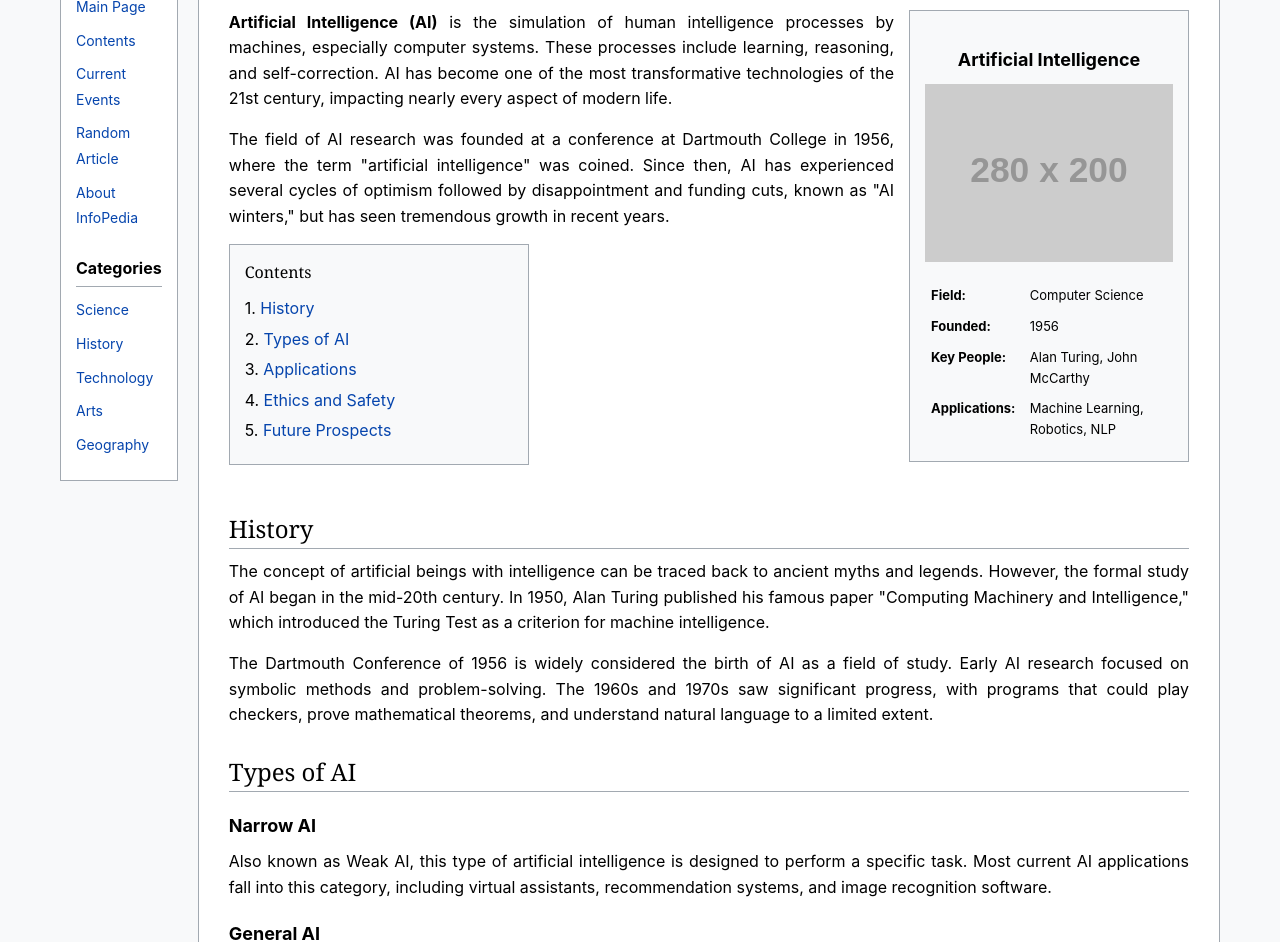
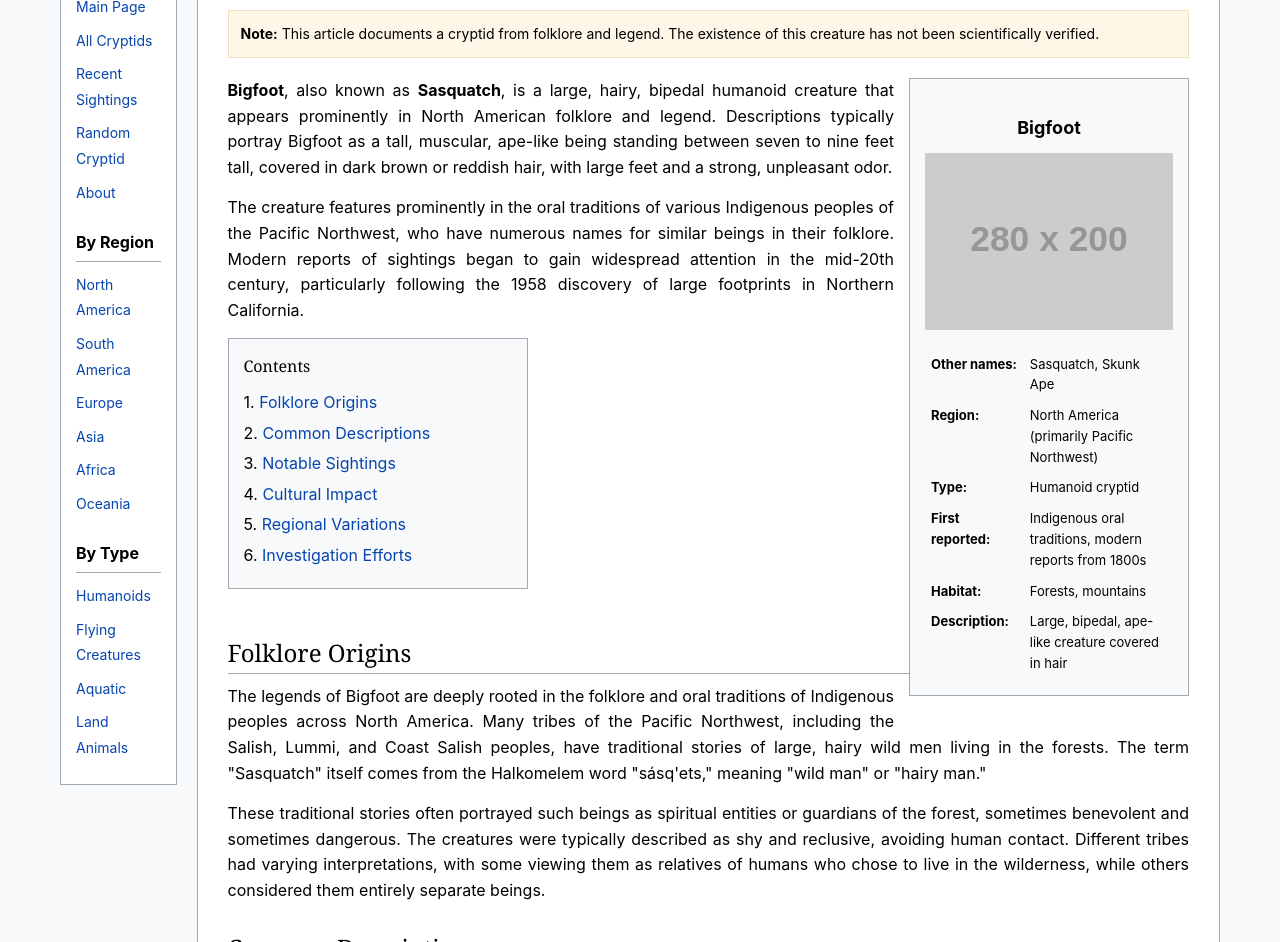
Before and after one commit to S3nsis/The-Lore-Compensory, a plain HTML site: page index.html in a window 1280 px wide. Shown: the part 212-1154 px from the top of the page. Drawn offline with Linux system fonts and the light colour scheme; placeholder pictures from the web are drawn by us.

Commit message:
Update index.html

```diff
--- a/index.html
+++ b/index.html
@@ -3,7 +3,7 @@
 <head>
     <meta charset="UTF-8">
     <meta name="viewport" content="width=device-width, initial-scale=1.0">
-    <title>InfoPedia - Free Encyclopedia</title>
+    <title>CryptidPedia - Encyclopedia of Cryptids in Folklore & Legends</title>
     <style>
         * {
             margin: 0;
@@ -35,7 +35,7 @@
         .logo {
             font-size: 28px;
             font-weight: bold;
-            color: #000;
+            color: #2c5f2d;
             text-decoration: none;
         }
 
@@ -225,6 +225,14 @@
             text-decoration: none;
         }
 
+        .notice {
+            background-color: #fef6e7;
+            border: 1px solid #f0e0c0;
+            padding: 12px;
+            margin-bottom: 20px;
+            font-size: 14px;
+        }
+
         footer {
             max-width: 1200px;
             margin: 30px auto 20px;
@@ -255,16 +263,16 @@
 <body>
     <header>
         <div class="header-content">
-            <a href="#" class="logo">InfoPedia</a>
+            <a href="index.html" class="logo">CryptidPedia</a>
             <div class="search-box">
-                <input type="text" placeholder="Search InfoPedia...">
+                <input type="text" placeholder="Search cryptids...">
             </div>
         </div>
     </header>
 
     <nav>
         <div class="nav-content">
-            <a href="#">Article</a>
+            <a href="index.html">Article</a>
             <a href="#">Talk</a>
             <a href="#">Edit</a>
             <a href="#">History</a>
@@ -275,94 +283,133 @@
         <aside class="sidebar">
             <h3>Navigation</h3>
             <ul>
-                <li><a href="#">Main Page</a></li>
-                <li><a href="#">Contents</a></li>
-                <li><a href="#">Current Events</a></li>
-                <li><a href="#">Random Article</a></li>
-                <li><a href="#">About InfoPedia</a></li>
+                <li><a href="index.html">Main Page</a></li>
+                <li><a href="#">All Cryptids</a></li>
+                <li><a href="#">Recent Sightings</a></li>
+                <li><a href="#">Random Cryptid</a></li>
+                <li><a href="#">About</a></li>
             </ul>
 
-            <h3 style="margin-top: 25px;">Categories</h3>
+            <h3 style="margin-top: 25px;">By Region</h3>
             <ul>
-                <li><a href="#">Science</a></li>
-                <li><a href="#">History</a></li>
-                <li><a href="#">Technology</a></li>
-                <li><a href="#">Arts</a></li>
-                <li><a href="#">Geography</a></li>
+                <li><a href="#">North America</a></li>
+                <li><a href="#">South America</a></li>
+                <li><a href="#">Europe</a></li>
+                <li><a href="#">Asia</a></li>
+                <li><a href="#">Africa</a></li>
+                <li><a href="#">Oceania</a></li>
+            </ul>
+
+            <h3 style="margin-top: 25px;">By Type</h3>
+            <ul>
+                <li><a href="#">Humanoids</a></li>
+                <li><a href="#">Flying Creatures</a></li>
+                <li><a href="#">Aquatic</a></li>
+                <li><a href="#">Land Animals</a></li>
             </ul>
         </aside>
 
         <main>
-            <h1>Artificial Intelligence</h1>
+            <h1>Bigfoot (Sasquatch)</h1>
+
+            <div class="notice">
+                <strong>Note:</strong> This article documents a cryptid from folklore and legend. The existence of this creature has not been scientifically verified.
+            </div>
 
             <div class="infobox">
-                <h3>Artificial Intelligence</h3>
-                <img src="https://via.placeholder.com/280x200/4A90E2/FFFFFF?text=AI+Concept" alt="AI Illustration">
+                <h3>Bigfoot</h3>
+                <img src="https://via.placeholder.com/280x200/3d5a3d/FFFFFF?text=Bigfoot" alt="Bigfoot illustration">
                 <table>
                     <tr>
-                        <td>Field:</td>
-                        <td>Computer Science</td>
+                        <td>Other names:</td>
+                        <td>Sasquatch, Skunk Ape</td>
                     </tr>
                     <tr>
-                        <td>Founded:</td>
-                        <td>1956</td>
+                        <td>Region:</td>
+                        <td>North America (primarily Pacific Northwest)</td>
                     </tr>
                     <tr>
-                        <td>Key People:</td>
-                        <td>Alan Turing, John McCarthy</td>
+                        <td>Type:</td>
+                        <td>Humanoid cryptid</td>
                     </tr>
                     <tr>
-                        <td>Applications:</td>
-                        <td>Machine Learning, Robotics, NLP</td>
+                        <td>First reported:</td>
+                        <td>Indigenous oral traditions, modern reports from 1800s</td>
+                    </tr>
+                    <tr>
+                        <td>Habitat:</td>
+                        <td>Forests, mountains</td>
+                    </tr>
+                    <tr>
+                        <td>Description:</td>
+                        <td>Large, bipedal, ape-like creature covered in hair</td>
                     </tr>
                 </table>
             </div>
 
-            <p><strong>Artificial Intelligence (AI)</strong> is the simulation of human intelligence processes by machines, especially computer systems. These processes include learning, reasoning, and self-correction. AI has become one of the most transformative technologies of the 21st century, impacting nearly every aspect of modern life.</p>
+            <p><strong>Bigfoot</strong>, also known as <strong>Sasquatch</strong>, is a large, hairy, bipedal humanoid creature that appears prominently in North American folklore and legend. Descriptions typically portray Bigfoot as a tall, muscular, ape-like being standing between seven to nine feet tall, covered in dark brown or reddish hair, with large feet and a strong, unpleasant odor.</p>
 
-            <p>The field of AI research was founded at a conference at Dartmouth College in 1956, where the term "artificial intelligence" was coined. Since then, AI has experienced several cycles of optimism followed by disappointment and funding cuts, known as "AI winters," but has seen tremendous growth in recent years.</p>
+            <p>The creature features prominently in the oral traditions of various Indigenous peoples of the Pacific Northwest, who have numerous names for similar beings in their folklore. Modern reports of sightings began to gain widespread attention in the mid-20th century, particularly following the 1958 discovery of large footprints in Northern California.</p>
 
             <div class="toc">
                 <h2>Contents</h2>
                 <ul>
-                    <li>1. <a href="#history">History</a></li>
-                    <li>2. <a href="#types">Types of AI</a></li>
-                    <li>3. <a href="#applications">Applications</a></li>
-                    <li>4. <a href="#ethics">Ethics and Safety</a></li>
-                    <li>5. <a href="#future">Future Prospects</a></li>
+                    <li>1. <a href="#folklore">Folklore Origins</a></li>
+                    <li>2. <a href="#descriptions">Common Descriptions</a></li>
+                    <li>3. <a href="#sightings">Notable Sightings</a></li>
+                    <li>4. <a href="#cultural">Cultural Impact</a></li>
+                    <li>5. <a href="#regional">Regional Variations</a></li>
+                    <li>6. <a href="#investigation">Investigation Efforts</a></li>
                 </ul>
             </div>
 
-            <h2 id="history">History</h2>
-            <p>The concept of artificial beings with intelligence can be traced back to ancient myths and legends. However, the formal study of AI began in the mid-20th century. In 1950, Alan Turing published his famous paper "Computing Machinery and Intelligence," which introduced the Turing Test as a criterion for machine intelligence.</p>
+            <h2 id="folklore">Folklore Origins</h2>
+            <p>The legends of Bigfoot are deeply rooted in the folklore and oral traditions of Indigenous peoples across North America. Many tribes of the Pacific Northwest, including the Salish, Lummi, and Coast Salish peoples, have traditional stories of large, hairy wild men living in the forests. The term "Sasquatch" itself comes from the Halkomelem word "sásq'ets," meaning "wild man" or "hairy man."</p>
 
-            <p>The Dartmouth Conference of 1956 is widely considered the birth of AI as a field of study. Early AI research focused on symbolic methods and problem-solving. The 1960s and 1970s saw significant progress, with programs that could play checkers, prove mathematical theorems, and understand natural language to a limited extent.</p>
+            <p>These traditional stories often portrayed such beings as spiritual entities or guardians of the forest, sometimes benevolent and sometimes dangerous. The creatures were typically described as shy and reclusive, avoiding human contact. Different tribes had varying interpretations, with some viewing them as relatives of humans who chose to live in the wilderness, while others considered them entirely separate beings.</p>
 
-            <h2 id="types">Types of AI</h2>
+            <h2 id="descriptions">Common Descriptions</h2>
 
-            <h3>Narrow AI</h3>
-            <p>Also known as Weak AI, this type of artificial intelligence is designed to perform a specific task. Most current AI applications fall into this category, including virtual assistants, recommendation systems, and image recognition software.</p>
+            <h3>Physical Characteristics</h3>
+            <p>According to folklore and eyewitness accounts, Bigfoot is typically described as standing seven to nine feet tall, with some reports claiming heights of up to ten feet. The creature is said to be covered entirely in hair, usually dark brown, reddish-brown, or black in color. The build is described as massive and muscular, with broad shoulders and long arms that extend past the knees.</p>
 
-            <h3>General AI</h3>
-            <p>Also called Strong AI or AGI (Artificial General Intelligence), this refers to machines that would possess the ability to apply intelligence to any problem, rather than just one specific problem. True AGI remains theoretical and has not yet been achieved.</p>
+            <p>The face is often described as a mix between human and ape features, with a pronounced brow ridge, flat nose, and minimal neck. The footprints attributed to the creature are exceptionally large, typically measuring 15 to 24 inches in length, which gave rise to the name "Bigfoot." Many accounts also mention a strong, foul odor accompanying sightings.</p>
 
-            <h3>Superintelligence</h3>
-            <p>This hypothetical form of AI would surpass human intelligence across all domains. It remains a topic of speculation and debate among researchers and philosophers.</p>
+            <h3>Behavior Patterns</h3>
+            <p>Folklore and reported encounters describe Bigfoot as predominantly nocturnal and extremely elusive. The creature is said to be highly intelligent and cautious, actively avoiding human contact. Various accounts describe vocalizations ranging from high-pitched screams to low, guttural howls. Some traditions suggest the creature has the ability to move silently through dense forest despite its large size.</p>
 
-            <h2 id="applications">Applications</h2>
-            <p>AI has found applications in numerous fields including healthcare (diagnosis and treatment planning), finance (fraud detection and algorithmic trading), transportation (autonomous vehicles), entertainment (content recommendation), and many others. Machine learning, a subset of AI, has become particularly prevalent in analyzing large datasets and making predictions.</p>
+            <h2 id="sightings">Notable Sightings in Legend</h2>
+            <p>The most famous piece of evidence in Bigfoot folklore is the Patterson-Gimlin film from 1967, which purportedly shows a large, hair-covered bipedal creature walking along Bluff Creek in Northern California. This footage has become iconic in cryptozoology discussions and remains a subject of debate and analysis.</p>
 
-            <h2 id="ethics">Ethics and Safety</h2>
-            <p>As AI systems become more powerful and prevalent, questions about their ethical use and safety have become increasingly important. Issues include algorithmic bias, privacy concerns, job displacement, and the long-term implications of advanced AI systems. Researchers and policymakers worldwide are working to develop frameworks for responsible AI development.</p>
+            <p>The 1958 discovery of large footprints by Jerry Crew near Bluff Creek brought widespread public attention to Bigfoot legends. Throughout the decades, thousands of sighting reports have been documented across North America, with particular concentrations in the Pacific Northwest, the Appalachian Mountains, and parts of Canada.</p>
 
-            <h2 id="future">Future Prospects</h2>
-            <p>The future of AI holds both exciting possibilities and significant challenges. Continued advances in computing power, algorithms, and data availability suggest that AI will continue to transform industries and society. However, ensuring that these technologies benefit humanity while minimizing risks remains a critical concern for researchers, developers, and policymakers.</p>
+            <h2 id="cultural">Cultural Impact</h2>
+            <p>Bigfoot has become one of the most recognizable figures in North American folklore, appearing extensively in popular culture including films, television shows, books, and advertising. The creature has become a cultural icon, representing the mystery of wilderness areas and humanity's relationship with the unknown.</p>
+
+            <p>Communities throughout the Pacific Northwest have embraced Bigfoot as part of their local identity, with festivals, museums, and tourism centered around the legend. Towns like Willow Creek, California, and Harrison Hot Springs, British Columbia, host annual Bigfoot-themed events that celebrate the folklore and bring together enthusiasts.</p>
+
+            <h2 id="regional">Regional Variations</h2>
+
+            <h3>Skunk Ape</h3>
+            <p>In the folklore of the Southeastern United States, particularly Florida, a similar creature known as the Skunk Ape is described. This variant is typically portrayed as shorter and stockier than the Pacific Northwest Sasquatch, with a distinctive foul smell that gives it its name. The creature is said to inhabit swamps and forested wetlands.</p>
+
+            <h3>Fouke Monster</h3>
+            <p>Arkansas folklore features the Fouke Monster, also known as the Boggy Creek Monster, centered around the town of Fouke. This creature is described similarly to Bigfoot but is specifically associated with the bottomlands and dense forests of southern Arkansas.</p>
+
+            <h3>Yeti Connection</h3>
+            <p>While geographically distinct, the Himalayan Yeti or "Abominable Snowman" shares many characteristics with Bigfoot in folklore traditions. Both represent large, hair-covered bipedal beings that inhabit remote wilderness areas, suggesting similar archetypal themes across different cultures.</p>
+
+            <h2 id="investigation">Investigation Efforts</h2>
+            <p>Numerous organizations and individual researchers have dedicated themselves to investigating Bigfoot reports and folklore. These groups conduct field investigations, analyze reported evidence, and document eyewitness testimonies. While no conclusive scientific evidence has been accepted by the mainstream scientific community, the folklore continues to inspire investigation and research efforts.</p>
+
+            <p>The study of Bigfoot and similar creatures falls under the field of cryptozoology, which examines animals whose existence is suggested by anecdotal evidence, folklore, or circumstantial data but has not been scientifically confirmed. Investigators employ various methods including audio recording, video documentation, footprint casting, and environmental DNA sampling.</p>
         </main>
     </div>
 
     <footer>
         <p>This page was last edited on January 22, 2026</p>
-        <p>Text is available under the Creative Commons Attribution-ShareAlike License</p>
+        <p>CryptidPedia - Documenting Cryptids in Folklore and Legend</p>
+        <p>Content available under Creative Commons Attribution-ShareAlike License</p>
     </footer>
 </body>
 </html>
```
